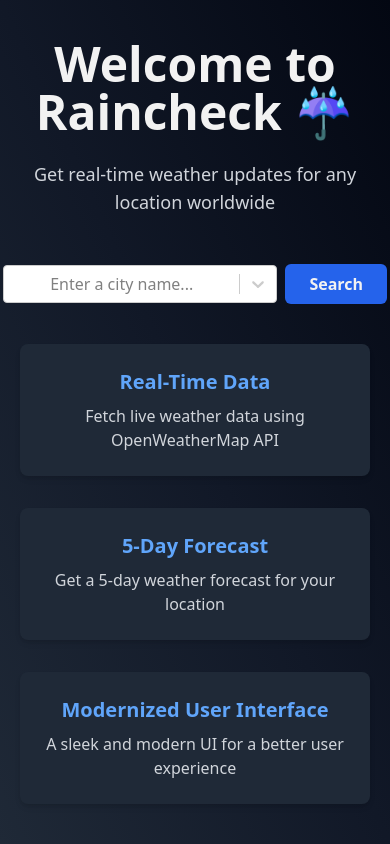
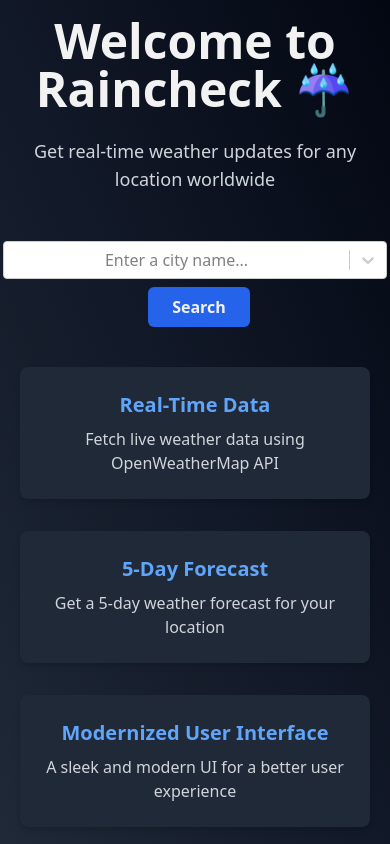
Before and after one commit to Jeydin21/Raincheck, a Next.js app: page / in a window 390 px wide. Built offline with nearby package versions, Linux system fonts and the light colour scheme; no server answers.

Commit message:
Adjust search button position on mobile devices

```diff
--- a/pages/index.js
+++ b/pages/index.js
@@ -83,7 +83,7 @@
           </p>
 
           <form onSubmit={handleSubmit} className="flex justify-center mb-8">
-            <div className="flex w-full max-w-sm items-center space-x-2">
+            <div className="flex flex-col md:flex-row w-full max-w-sm items-center space-x-2 max-md:space-y-2">
               <Select
                 className="w-full text-black"
                 placeholder="Enter a city name..."
```
